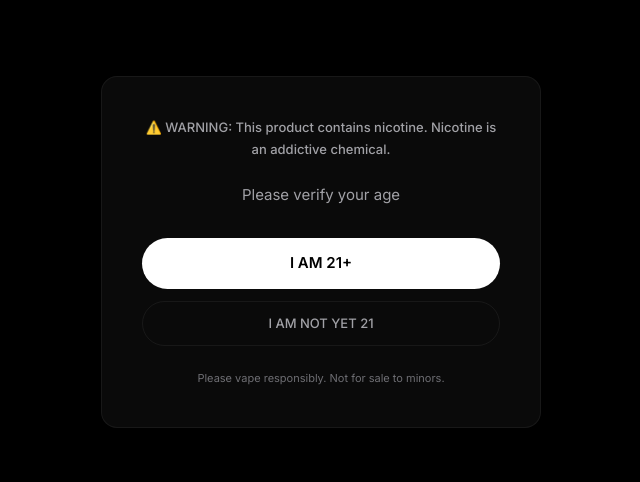
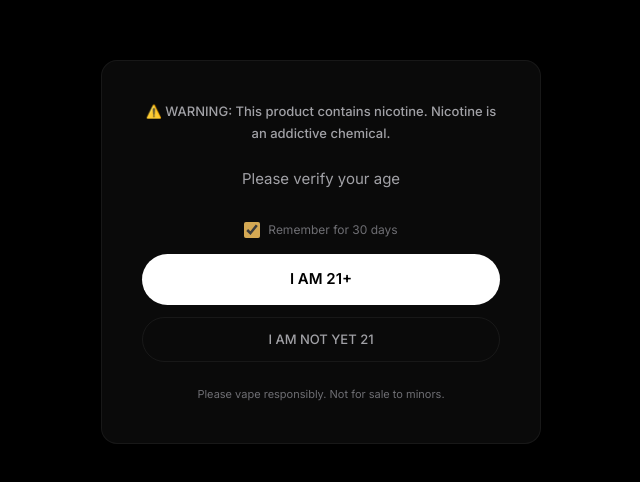
Before and after one commit to leo-vape/lafavape-nuxt, a Nuxt app: page / in a window 1280 px wide. Shown: the part 148-630 px from the top of the page, without its empty margins (319-959 px from the left). Built offline with nearby package versions, Linux system fonts and the light colour scheme; no server answers; a web font is replaced by a local one.

Commit message:
Fix: age gate 30-day expiry + remember checkbox

```diff
--- a/layouts/default.vue
+++ b/layouts/default.vue
@@ -3,6 +3,7 @@ const { lang } = useI18n()
 const isAgeVerified = ref(true)
 const showAgeGate = ref(false)
 const ageVerificationMessage = ref('')
+const rememberAge = ref(true)
 
 // Age gate: check on all pages, 30-day cookie
 onMounted(() => {
@@ -18,8 +19,10 @@ onMounted(() => {
 })
 
 function confirmAge() {
+  if (rememberAge.value) {
     localStorage.setItem('ageVerified', 'true')
-    // 30 day expiry
+    localStorage.setItem('ageVerifiedExpiry', String(Date.now() + 30 * 24 * 60 * 60 * 1000))
+  }
   showAgeGate.value = false
   isAgeVerified.value = true
 }
@@ -52,6 +55,12 @@ function denyAge() {
           <p class="text-[0.9375rem] text-text-secondary mb-8">
             {{ lang === 'zh' ? '请确认您已年满21岁' : 'Please verify your age' }}
           </p>
+
+          <!-- Remember checkbox -->
+          <label class="flex items-center justify-center gap-2 mb-4 cursor-pointer">
+            <input type="checkbox" v-model="rememberAge" class="w-4 h-4 accent-gold">
+            <span class="text-xs text-text-tertiary">{{ lang === 'zh' ? '30天内不再提示' : 'Remember for 30 days' }}</span>
+          </label>
 
           <!-- Buttons — RELX style -->
           <button class="w-full py-3.5 rounded-full text-[0.9375rem] font-semibold bg-white text-black mb-3 transition-opacity hover:opacity-90"
```
Also changed, not shown: 1 other file (tests, documents, lock files or other folders).
